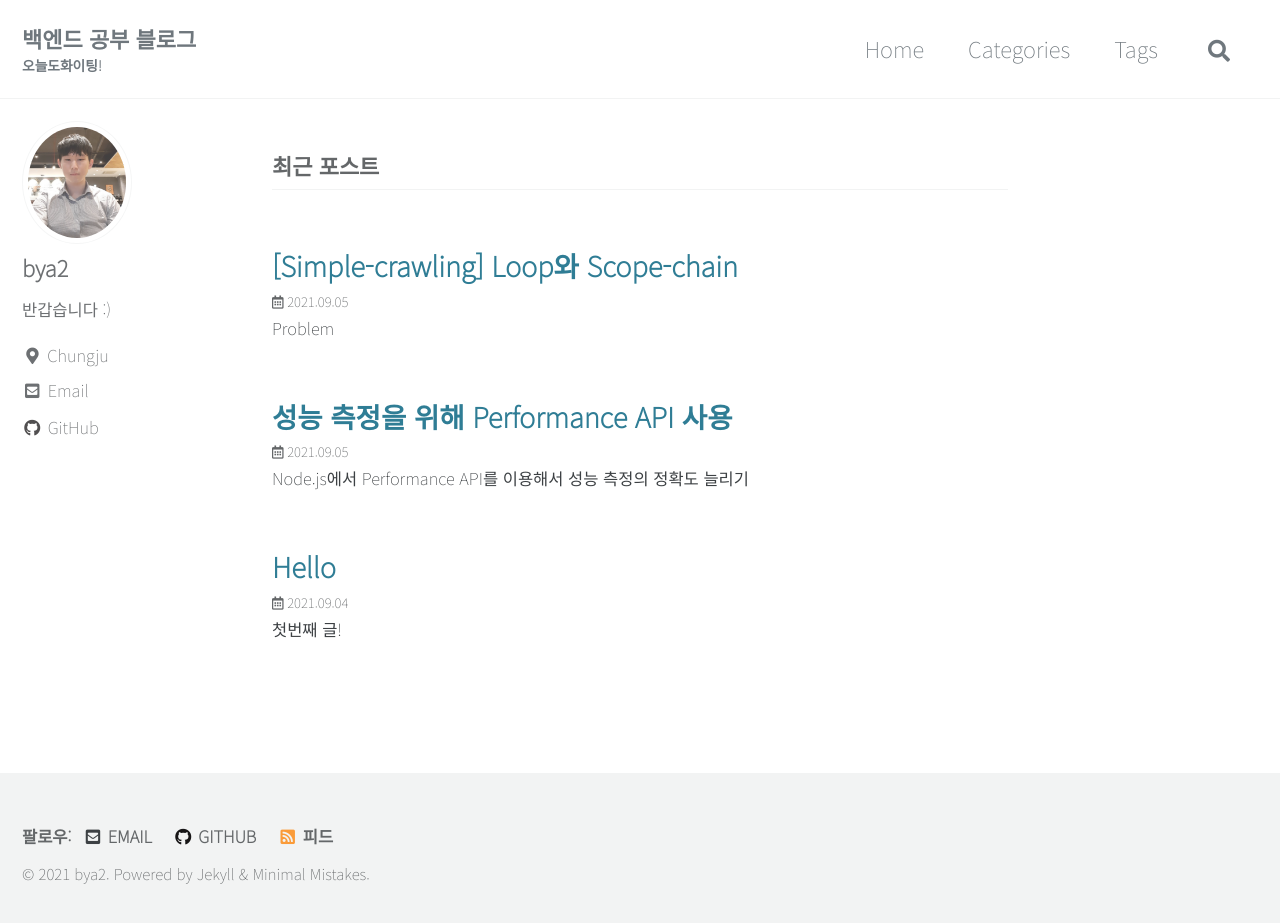
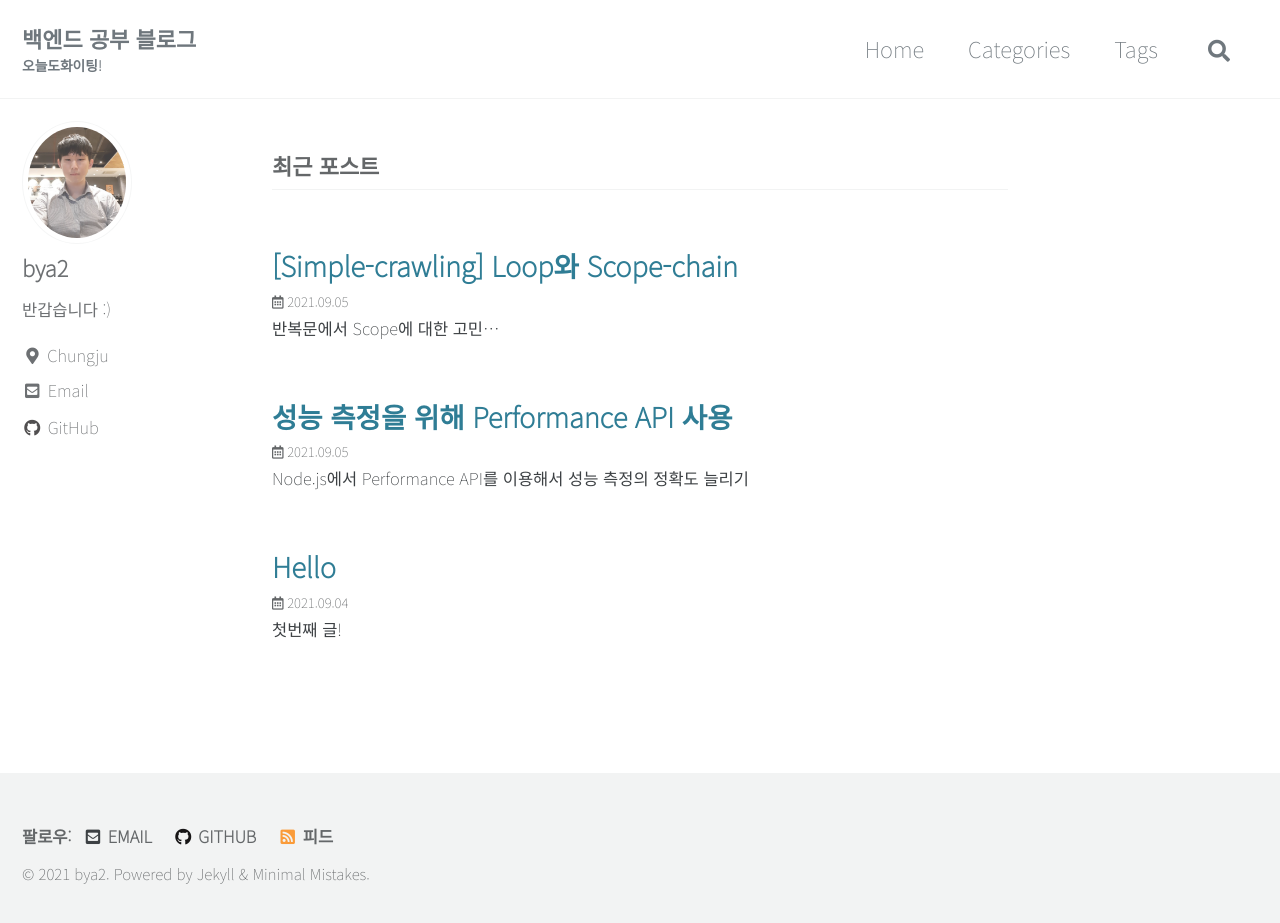
Before and after one commit to bya2/bya2.github.io, a Jekyll site: the page built from index.html, in a window 1280 px wide and 929 px high. Shown: the top 923 px of the window. Built offline with Jekyll 4.4.1, drawn with Linux system fonts in a browser that asks for light colours; cached includes are drawn as plain includes; the list of posts is cut into pages by our own code.

Commit message:
Loop와 Scope-chain 수정

```diff
--- a/_posts/2021-09-05-2-loop-performance.md
+++ b/_posts/2021-09-05-2-loop-performance.md
@@ -12,6 +12,8 @@ toc-sticky: true
 date: 2021-09-05
 last_modified_at: 2021-09-05
 ---
+
+반복문에서 Scope에 대한 고민...
 
 # Problem
 
```
